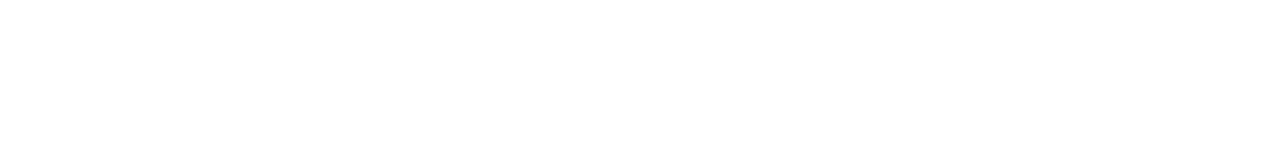
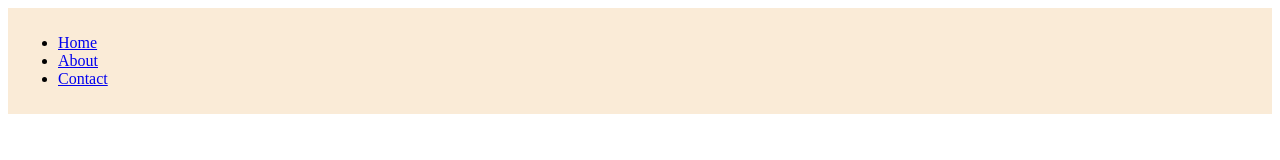
Before and after one commit to RehabHesham/Mearn_24-25_Day2, a plain HTML site: page index.html in a window 1280 px wide. Drawn offline with Linux system fonts and the light colour scheme.

Commit message:
create navbar

```diff
--- a/index.html
+++ b/index.html
@@ -6,5 +6,13 @@
     <title>Document</title>
     <link rel="stylesheet" href="style.css" />
   </head>
-  <body></body>
+  <body>
+    <nav>
+      <ul>
+        <li><a href="index.html">Home</a></li>
+        <li><a href="about.html">About</a></li>
+        <li><a href="contact.html">Contact</a></li>
+      </ul>
+    </nav>
+  </body>
 </html>
--- a/style.css
+++ b/style.css
@@ -0,0 +1,5 @@
+
+nav{
+    background-color: antiquewhite;
+    padding: 10px;
+}
```
